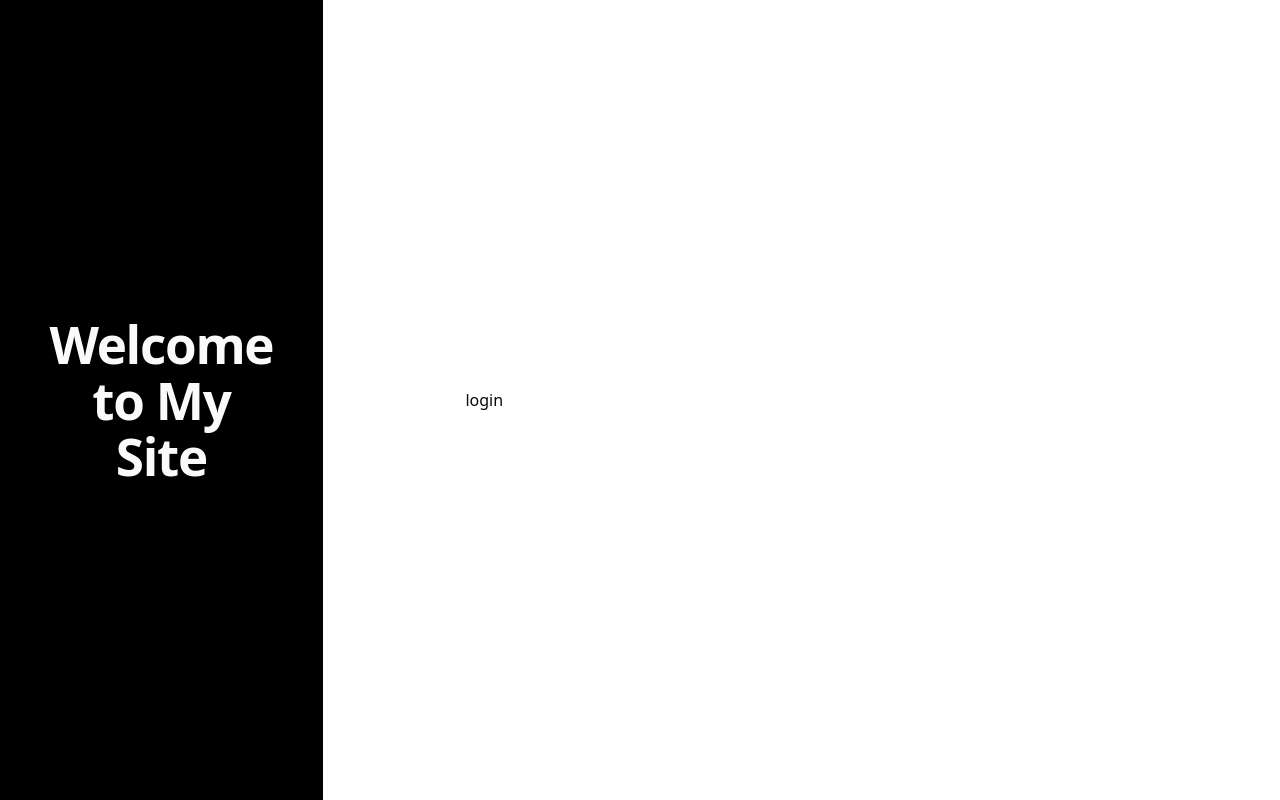
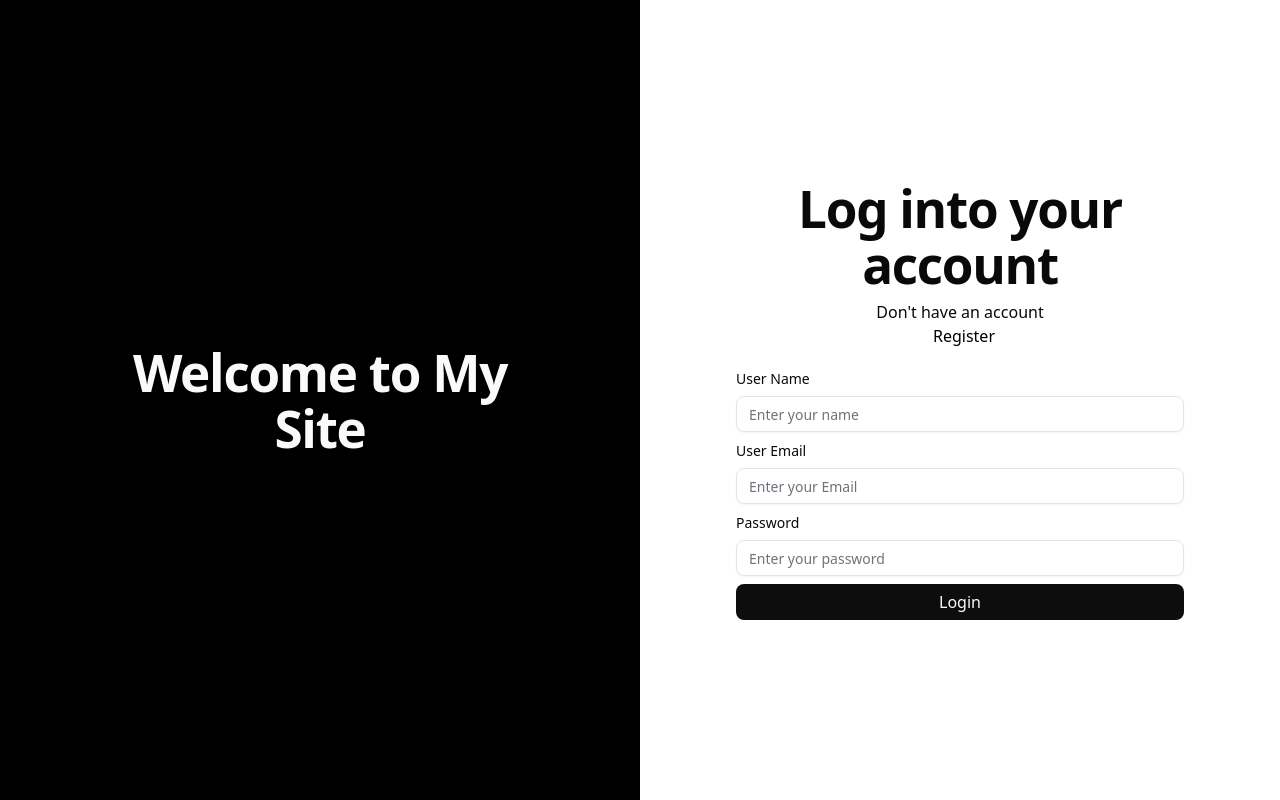
Before and after one commit to dumindu00/E-commerce-website, a React (Vite) app in the folder client/: page /auth/login in a window 1280 px wide. Built offline with nearby package versions, Linux system fonts and the light colour scheme.

Commit message:
auth-features-ui

```diff
--- a/client/src/components/admin-view/layout.jsx
+++ b/client/src/components/admin-view/layout.jsx
@@ -13,7 +13,7 @@ function AdminLayout() {
                 <div className="flex flex-1 flex-col">
                         {/* admin header */}
             <AdminHeader />
-                        <main className="flex-1 flex bg-mutated/40 p-4 md:p-6">
+                        <main className="flex-1 flex bg-muted/40 p-4 md:p-6">
                             <Outlet />      {/* changes the below */}
                         </main>
                 </div>
--- a/client/src/components/common/form.jsx
+++ b/client/src/components/common/form.jsx
@@ -1,3 +1,4 @@
+import { Button } from "../ui/button";
 import { Input } from "../ui/input";
 import { Label } from "../ui/label";
 import { Select, SelectContent, SelectItem, SelectTrigger, SelectValue } from "../ui/select";
@@ -59,7 +60,7 @@ function CommonForm({formControls, formData, setFormData, onSubmit, buttonText }
                     placeholder={getControlItem.placeholder}
                     id={getControlItem.id}
                     value={value}
-                    onChange={() =>
+                    onChange={(event) =>
                         setFormData({
                             ...formData,
                             [getControlItem.name]: event.target.value,
@@ -69,6 +70,7 @@ function CommonForm({formControls, formData, setFormData, onSubmit, buttonText }
             )
 
             default:
+                element = (
                     <input
                         name={getControlItem.name}
                         placeholder={getControlItem.placeholder}
@@ -81,6 +83,7 @@ function CommonForm({formControls, formData, setFormData, onSubmit, buttonText }
                             })
                         }}
                         />
+                    )
             break;
         }
 
@@ -107,3 +110,6 @@ function CommonForm({formControls, formData, setFormData, onSubmit, buttonText }
         </form>
     )
 }
+
+
+export default CommonForm
--- a/client/src/config/index.js
+++ b/client/src/config/index.js
@@ -11,7 +11,7 @@ export const registerFormControls = [
         name : 'email',
         label: 'User Email',
         placeholder: 'Enter your Email',
-        componentType: 'Email',
+        componentType: 'input',
         type: 'email',
     },
     {
@@ -22,3 +22,29 @@ export const registerFormControls = [
         type: 'password',
     }
 ]
+
+
+export const loginFormControls = [
+
+    {
+        name : 'userName',
+        label: 'User Name',
+        placeholder: 'Enter your name',
+        componentType: 'input',
+        type: 'text',
+    },
+    {
+        name : 'email',
+        label: 'User Email',
+        placeholder: 'Enter your Email',
+        componentType: 'input',
+        type: 'email',
+    },
+    {
+        name : 'password',
+        label: 'Password',
+        placeholder: 'Enter your password',
+        componentType: 'input',
+        type: 'password',
+    }
+]
--- a/client/src/index.css
+++ b/client/src/index.css
@@ -52,7 +52,7 @@
 
 a {
   font-weight: 500;
-  color: #646cff;
+  color: #000000;
   text-decoration: inherit;
 }
 a:hover {
@@ -61,8 +61,8 @@ a:hover {
 
 body {
   margin: 0;
-  display: flex;
-  place-items: center;
+  /* display: flex;
+  place-items: center; */
   min-width: 320px;
   min-height: 100vh;
 }
@@ -84,7 +84,7 @@ button {
   transition: border-color 0.25s;
 }
 button:hover {
-  border-color: #646cff;
+  border-color: #0812c4;
 }
 button:focus,
 button:focus-visible {
@@ -93,14 +93,14 @@ button:focus-visible {
 
 @media (prefers-color-scheme: light) {
   :root {
-    color: #213547;
+    color: #dcdcdc;
     background-color: #ffffff;
   }
   a:hover {
-    color: #747bff;
+    color: #060ea3;
   }
   button {
-    background-color: #f9f9f9;
+    background-color: #0d0d0d;
   }
 }
 
--- a/client/src/pages/auth/login.jsx
+++ b/client/src/pages/auth/login.jsx
@@ -1,8 +1,46 @@
-import React from 'react'
+import CommonForm from '@/components/common/form'
+import { loginFormControls } from '@/config'
+import { useState } from 'react';
+import { Link } from 'react-router-dom';
+
+
+  const initialState = {
+    email: '',
+    password: '',
+  };
+
+
+
 
 function AuthLogin () {
+
+  const [formData, setFormData] = useState(initialState)
+
+
+  function onSubmit() {
+
+  }
+
   return (
-    <div>login</div>
+        <div className='mx-auto w-full max-w-md space-y-6'>
+      <div className='text-center'>
+        <h1 className='text-3xl font-bold tracking-tight text-foreground'>Log into your account</h1>
+
+          <p className='mt-2'>Don't have an account</p>
+          <Link className='font-medium text-primary hover:underline ml-2' to='/auth/register'>Register</Link>
+
+      </div>
+
+            <CommonForm
+              formControls={loginFormControls}
+              buttonText={'Login'}
+              formData={formData}
+              setFormData={setFormData}
+              onSubmit={onSubmit}
+            />
+
+
+    </div>
   )
 }
 
--- a/client/src/pages/auth/register.jsx
+++ b/client/src/pages/auth/register.jsx
@@ -1,4 +1,6 @@
 
+import CommonForm from '@/components/common/form'
+import { registerFormControls } from '@/config'
 import { useState } from 'react'
 import { Link } from 'react-router-dom'
 
@@ -13,6 +15,9 @@ function AuthRegister () {
   const [formData, setFormData] = useState(initialState)
 
 
+  function onSubmit() {
+
+  }
 
   return (
     <div className='mx-auto w-full max-w-md space-y-6'>
@@ -25,8 +30,13 @@ function AuthRegister () {
       </div>
 
             <CommonForm
+              formControls={registerFormControls}
+              buttonText={'Sign Up'}
+              formData={formData}
+              setFormData={setFormData}
+              onSubmit={onSubmit}
+            />
 
-            />
 
     </div>
   )
--- a/client/vite.config.js
+++ b/client/vite.config.js
@@ -6,4 +6,9 @@ import react from '@vitejs/plugin-react'
 // https://vite.dev/config/
 export default defineConfig({
   plugins: [react(), tailwindcss()],
+  resolve: {
+    alias: {
+      "@": path.resolve(__dirname, "./src"),
+    },
+  },
 })
```
